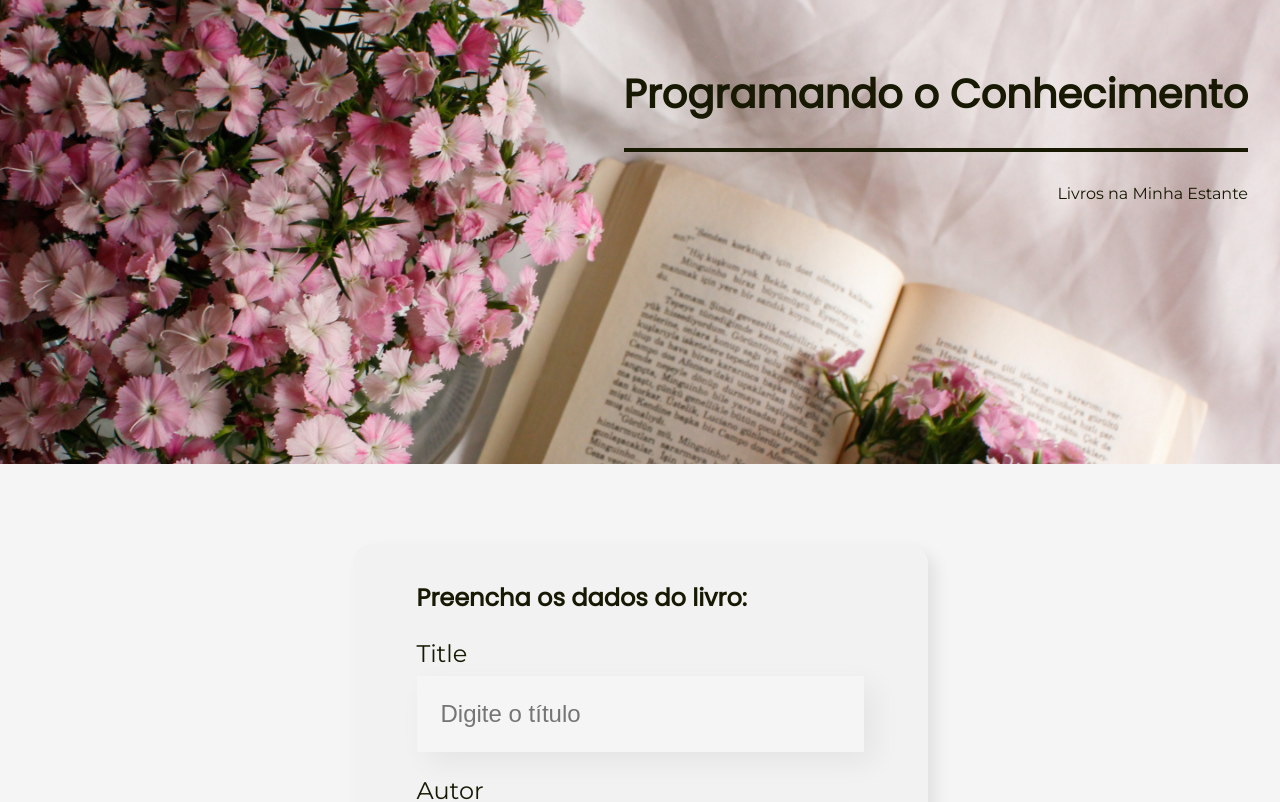
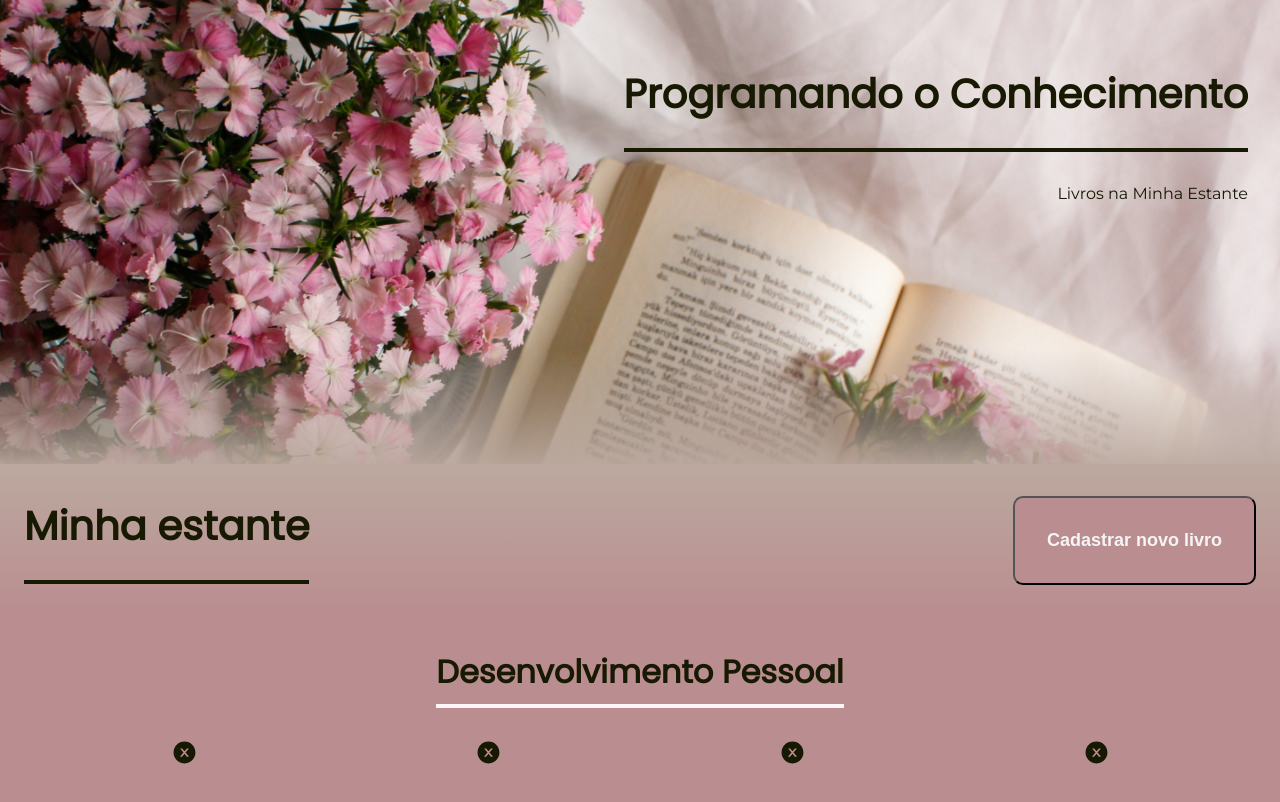
Before and after one commit to vanessavargas/reactjs-my-bookshelf, a React (Create React App) app: page / in a window 1280 px wide. Shown: the top 802 px of the page. Built offline with nearby package versions, Linux system fonts and the light colour scheme; the HTML template or start-up script is replaced by a standard one.

Commit message:
Ajustando layout

```diff
--- a/src/App.js
+++ b/src/App.js
@@ -3,14 +3,13 @@ import Banner from "./componentes/Banner";
 import Form from "./componentes/Form";
 import Rodape from "./componentes/Footer/Footer";
 import Category from "./componentes/Category";
-import Button from "./componentes/Button";
 
 function App() {
   const categories = [
     {
       nome: "Desenvolvimento Pessoal",
-      corPrimaria: "#C4D4B5",
-      corSecundaria: "#94A684",
+      corPrimaria: "#FFF5F9",
+      corSecundaria: "#BA8D90",
     },
     {
       nome: "Desenvolvimento de Software",
@@ -24,13 +23,13 @@ function App() {
     },
     {
       nome: "Lógica na Ficção: Desafios Mentais",
-      corPrimaria: "#FFF5F9",
-      corSecundaria: "#FFEEF4",
+      corPrimaria: "#C4D4B5",
+      corSecundaria: "#94A684",
     },
     {
       nome: "Outros",
-      corPrimaria: "#C4D4B5",
-      corSecundaria: "#94A684",
+      corPrimaria: "#D9E8D9",
+      corSecundaria: "#AEC3AE",
     },
   ];
 
@@ -94,8 +93,7 @@ function App() {
     {
       title: "Não Me Faça Pensar",
       author: "Steve Krug",
-      image:
-        "https://m.media-amazon.com/images/I/51i8-f+QMFL._SY385_.jpg",
+      image: "https://m.media-amazon.com/images/I/51i8-f+QMFL._SY385_.jpg",
       category: categories[2].nome,
     },
     {
@@ -108,15 +106,13 @@ function App() {
     {
       title: "O Teste da Mãe",
       author: "Rob Fitzpatrick",
-      image:
-        "https://m.media-amazon.com/images/I/6163jHQ-adL._SY385_.jpg",
+      image: "https://m.media-amazon.com/images/I/6163jHQ-adL._SY385_.jpg",
       category: categories[2].nome,
     },
     {
       title: "Roube Como um Artista",
       author: "Austin Kleon",
-      image:
-        "https://m.media-amazon.com/images/I/81FOzurNqvL._SY385_.jpg",
+      image: "https://m.media-amazon.com/images/I/81FOzurNqvL._SY385_.jpg",
       category: categories[2].nome,
     },
     {
@@ -149,55 +145,66 @@ function App() {
   ];
 
   const [books, setBooks] = useState(inicial);
-  const [isModalOpen, setIsModalOpen] = useState(false);
 
-  const openModal = () => {
-    setIsModalOpen(true);
-  };
-
-  const closeModal = () => {
-    setIsModalOpen(false);
+  const [showModal, setShowModal] = useState(false);
+  const handleButtonClick = () => {
+    setShowModal(true);
   };
 
   const deleteBook = (book) => {
     const newListBooks = books.filter((bookExists) => bookExists !== book);
     setBooks(newListBooks);
-  }
+  };
 
   const aoNovoBookAdicionado = (book) => {
-    setBooks([...books, book])
-  }
+    setBooks([...books, book]);
+  };
 
   return (
     <div>
-      <Banner openModal={openModal} />
-      {isModalOpen && (
+      <Banner />
       <div className="modal">
-          <div className="modal-content">
+        <h1>Minha estante</h1>
+        <button className="button-form" onClick={handleButtonClick}>
+          Cadastrar novo livro
+        </button>
+        {showModal && (
+          <div className="modal__fixed">
+            <div className="modal__relative">
+              <div className="modal__rounded">
+                  <h3 className="text-center">
+                    Insira um novo livro
+                  </h3>
+                  <div className="space-y-6">
                     <Form
-        isOpen={isModalOpen}
-        onClose={closeModal}
                       categories={categories.map((category) => category.nome)}
-        aoSalvar={book => aoNovoBookAdicionado(book)}/>
-      <Button texto="Fechar Modal" onClick={closeModal} />
+                      aoSalvar={(book) => aoNovoBookAdicionado(book)}
+                    />
+                    <button
+                      className="button-form"
+                      onClick={() => setShowModal(false)}
+                    >
+                      Cancelar
+                    </button>
+                  </div>
+              </div>
             </div>
           </div>
         )}
+      </div>
 
-      <Form
+      {/* <Form
         categories={categories.map((category) => category.nome)}
-        aoSalvar={book => aoNovoBookAdicionado(book)}/>
+        aoSalvar={(book) => aoNovoBookAdicionado(book)}
+      /> */}
       <section className="categories">
-        <h1>Minha estante</h1>
         {categories.map((category, indice) => (
           <Category
             key={indice}
             category={category}
             corPrimaria={category.corPrimaria}
             corSecundaria={category.corSecundaria}
-            books={books.filter(
-              book => book.category === category.nome
-            )}
+            books={books.filter((book) => book.category === category.nome)}
             aoDeletar={deleteBook}
           />
         ))}
--- a/src/index.css
+++ b/src/index.css
@@ -42,3 +42,56 @@ h1,
 h2 {
   font-family: 'Poppins', sans-serif;
 }
+
+.button-form {
+  text-align: center;
+  background: var(--secondary-color);
+  border-radius: 10px;
+  font-weight: 700;
+  font-size: 18px;
+  padding: 32px;
+  color: var(--light-color);
+  cursor: pointer;
+}
+
+.modal {
+  display: flex;
+  justify-content: space-between;
+  align-items: center;
+  padding: 0 24px;
+  background: linear-gradient(to bottom, #bba99f, #ba8d90);
+
+}
+
+.modal__fixed {
+  position: fixed;
+  top: 0;
+  right: 0;
+  bottom: 0;
+  left: 0;
+  background-color: #fff;
+  display: flex;
+  align-items: center;
+  justify-content: center;
+  overflow-x: hidden;
+  overflow-y: auto;
+  outline: none;
+}
+
+.modal__fixed.focus {
+  outline: none;
+}
+
+.modal__relative {
+    position: relative;
+    margin-left: auto;
+    margin-right: auto;
+    margin-top: 1.5rem;
+    margin-bottom: 1.5rem;
+}
+
+.modal__rounded {
+    border-radius: 0.375rem;
+    box-shadow: inset 0 2px 4px 0 rgba(0, 0, 0, 0.06);
+    background-color: #f3f4f6;
+}
```
Also changed, not shown: src/assets/images/background.png. Lines whose indentation alone changed are shown as unchanged.
